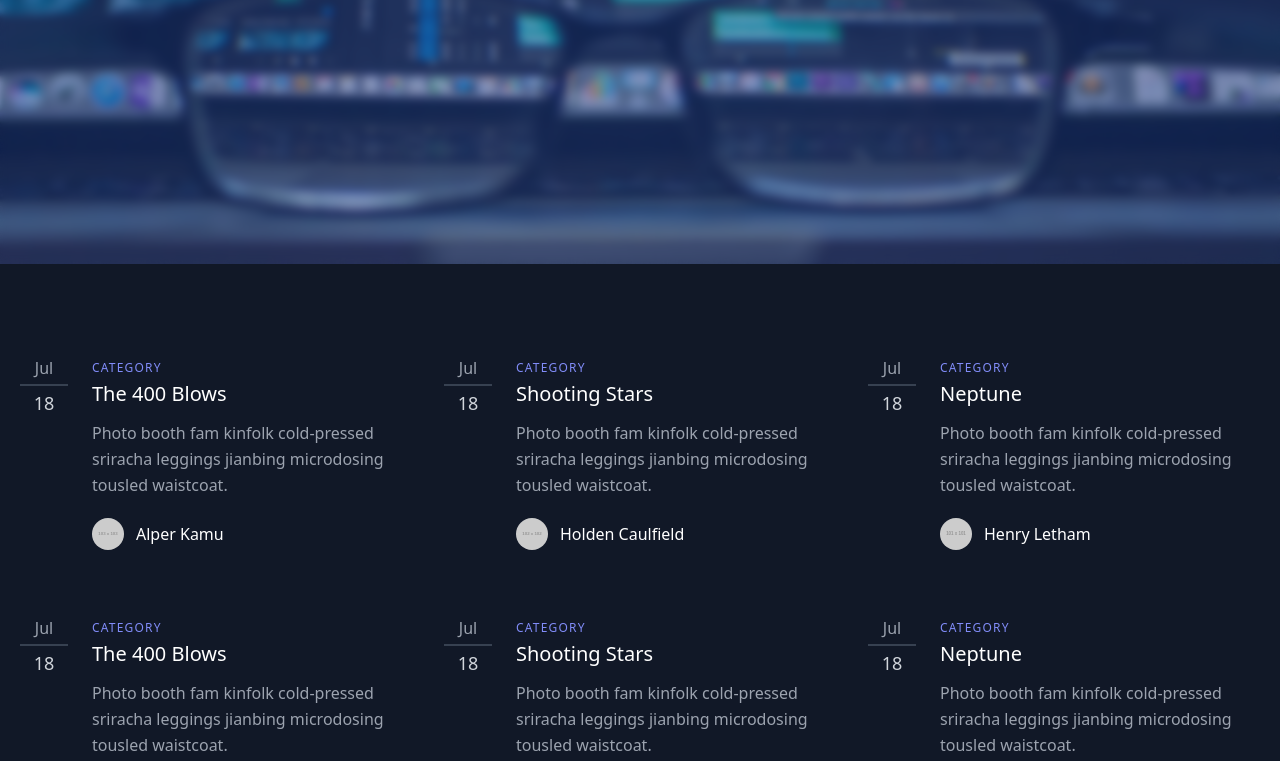
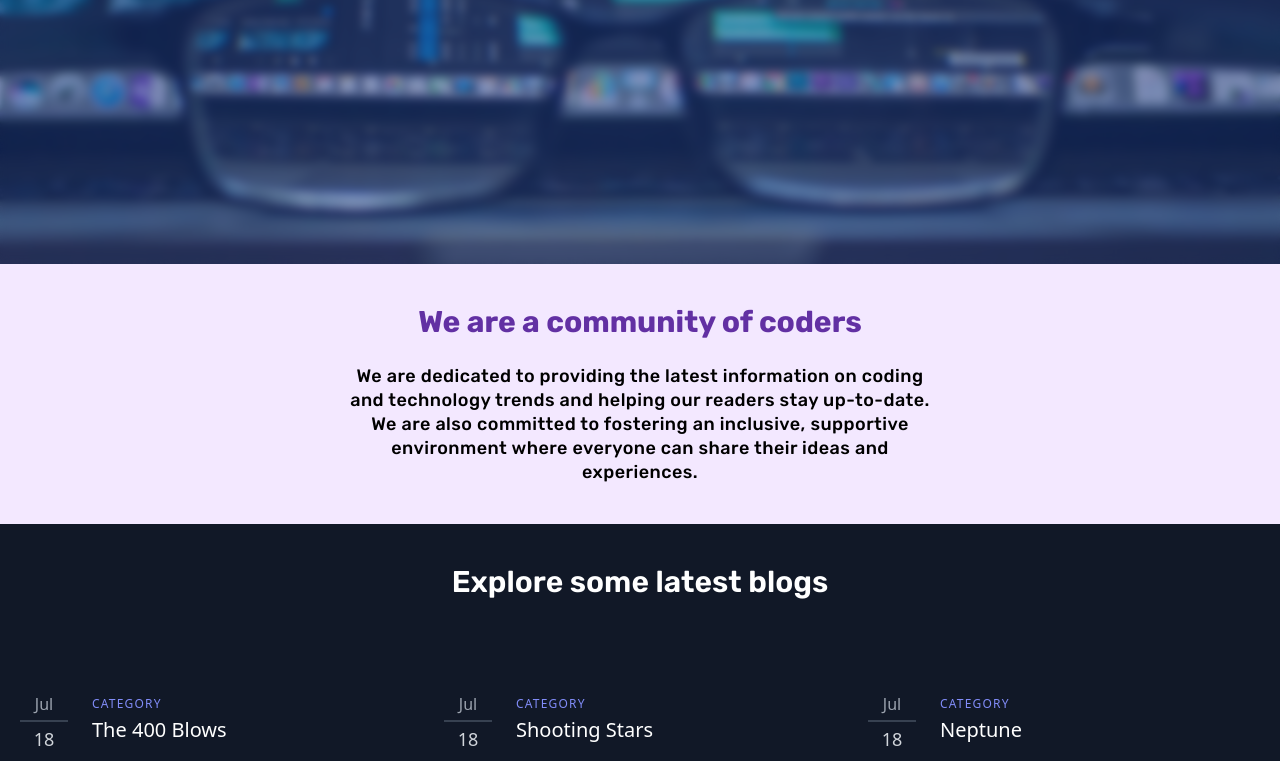
Before and after one commit to CODExSHUBHAM/code-slayers, a Next.js app: page / in a window 1280 px wide. Shown: the part 592-1353 px from the top of the page. Built offline with nearby package versions, Linux system fonts and the light colour scheme.

Commit message:
Feat: UI imorovements

```diff
--- a/components/Sections/aboutSection.js
+++ b/components/Sections/aboutSection.js
@@ -2,7 +2,14 @@ import React from 'react'
 
 const AboutSection = () => {
   return (
-    <div>AboutSection</div>
+    <>
+      <section>
+        <div className='text-center p-10'>
+          <h1 className='text-3xl font-bold text-primary font-primary'>We are a community of coders</h1>
+          <p className='w-2/4 m-auto mt-6 font-primary font-medium leading-6 tracking-wide text-lg'>We are dedicated to providing the latest information on coding and technology trends and helping our readers stay up-to-date. We are also committed to fostering an inclusive, supportive environment where everyone can share their ideas and experiences.</p>
+        </div>
+      </section>
+    </>
   )
 }
 
--- a/components/Sections/featuredBlogs.js
+++ b/components/Sections/featuredBlogs.js
@@ -4,7 +4,10 @@ import React from 'react'
 const FeaturedBlogs = () => {
   return (
     <>
-      <section className="text-gray-400 bg-gray-900 body-font">
+      <section className="text-gray-400 bg-gray-900 body-font text">
+        <div className='pt-10 text-center font-primary text-3xl text-white font-semibold'>
+          <h1>Explore some latest blogs</h1>
+        </div>
         <div className="container px-5 py-24 mx-auto">
           <div className="flex flex-wrap -mx-4 -my-8">
             <div className="py-8 px-4 lg:w-1/3">
--- a/pages/index.js
+++ b/pages/index.js
@@ -1,3 +1,4 @@
+import AboutSection from '@/components/Sections/aboutSection'
 import FeaturedBlogs from '@/components/Sections/featuredBlogs'
 import HeroSection from '@/components/Sections/heroSection'
 import Head from 'next/head'
@@ -13,6 +14,7 @@ export default function Home() {
           <link rel="icon" href="/favicon.ico" />
         </Head>
         <HeroSection />
+        <AboutSection />
         <FeaturedBlogs />
       </section>
     </>
```
